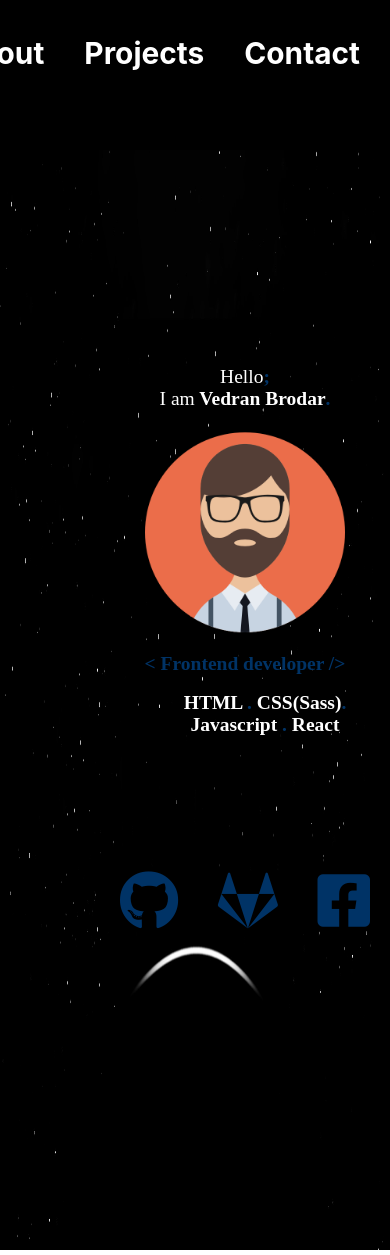
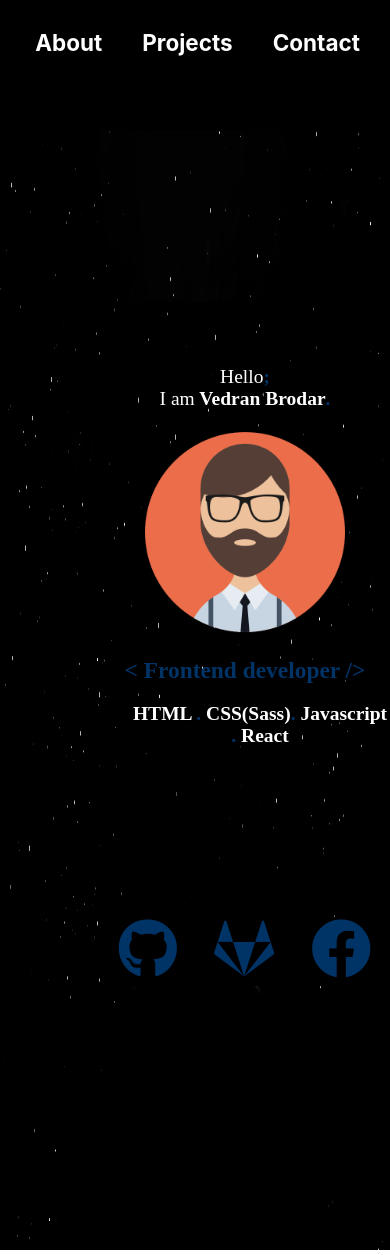
Before and after one commit to vbrodar/portfolio-website, a React (Create React App) app: page / in a window 390 px wide. Built offline with nearby package versions, Linux system fonts and the light colour scheme; a web font is replaced by a local one.

Commit message:
Fixed part of responsivity and added social links

```diff
--- a/src/App.js
+++ b/src/App.js
@@ -5,7 +5,6 @@ import Home from "./components/Home";
 import About from "./components/About";
 import Contact from "./components/Contact";
 import Projects from "./components/Projects";
-import { FontAwesomeIcon } from "@fortawesome/react-fontawesome";
 
 function App() {
   return (
@@ -20,7 +19,7 @@ function App() {
             <div>
               <li>
                 <Link to={"/"} className="navbar-title">
-                  <h2>Vedran Brodar </h2>
+                  <h2>Vedran Brodar</h2>
                 </Link>
               </li>
             </div>
--- a/src/App.scss
+++ b/src/App.scss
@@ -6,10 +6,15 @@ $text-color: white;
   white-space: pre-line;
   vertical-align: bottom;
   text-size-adjust: auto;
+  @media screen and (max-width: 1024px) {
+    .navbar-nav {
+      font-size: 15px;
+    }
+  }
 
   ul {
     width: 100%;
-    height: 150px; // Needs to be between 120 and 130px to show Vedran Brodar title on navbar
+    height: 130px; // Needs to be between 120 and 130px to show Vedran Brodar title on navbar
     list-style-type: none;
     margin: 0;
     padding: 0;
@@ -17,39 +22,42 @@ $text-color: white;
     display: flex;
     justify-content: flex-end;
     min-height: 100%;
-    min-width: 0; /* this one right here does it!*/
   }
   li {
     margin: 10px;
     margin-right: 30px;
   }
-  .navbar-title {
+  div .navbar-title {
     text-decoration: none;
     color: $text-color;
     margin: 0 auto;
-    margin-right: 600px;
     font-family: "Open Sans", sans-serif;
     font-size: 120%;
     font-weight: 800;
-    text-align: center;
     position: relative;
-    bottom: 15px;
+    display: inline;
+    font-size: 2vw;
+    justify-content: flex-start;
+    margin-right: 600px;
+    width: auto;
 
     :hover:before {
       visibility: hidden;
     }
   }
-  .nav-link {
+
+  a.nav-link {
+    // a defines all links in code
+    display: inline-block;
     text-decoration: none;
     color: $text-color;
     justify-content: space-between;
+    width: 90%;
+    margin: auto;
+    align-items: center;
 
     // hover effects beginning
     position: relative;
-  }
-  a {
-    // a defines all links in code
-    display: inline-block;
     :before {
       content: "";
       position: absolute;
@@ -66,17 +74,11 @@ $text-color: white;
       visibility: visible;
       width: 100%;
     }
-
-    i {
-      visibility: visible;
-      font-size: 10px;
-      color: white;
-    }
   }
 
   img.programming-image {
     width: 100%;
-    height: 1100px;
+    min-height: 1120px;
     overflow: auto;
     background-position: center top;
     background-size: cover;
@@ -100,7 +102,7 @@ $text-color: white;
     text-align: center;
     font-size: 50px;
     position: absolute;
-    top: 640px;
+    top: 650px;
     left: 100px;
     -webkit-transform: translateY(-50%);
     -ms-transform: translateY(-50%);
@@ -116,7 +118,7 @@ $text-color: white;
     text-align: center;
     font-size: 60px;
     color: #003366;
-    font-size: 5vw;
+    font-size: 6vw;
   }
   .bolder-words {
     // Class selector with purpose to bold words in text
@@ -127,11 +129,10 @@ $text-color: white;
     color: #003366;
   }
   .technologies-description {
-    font-size: 70px;
-    bottom: 150px;
+    font-size: 80px;
     font-size: 5vw;
     text-align: center;
-    margin-left: 40px;
+    margin-left: 30px;
   }
   .home-avatar {
     width: 200px;
@@ -152,9 +153,16 @@ $text-color: white;
     margin-top: 150px;
     position: relative;
     justify-content: space-around;
-    bottom: 15px;
+    text-align: center;
     font-size: 60px;
     color: #003366;
     max-width: 100%;
+    top: 20px;
+    i.fab.fa-github,
+    .fab.fa-gitlab,
+    .fab.fa-facebook {
+      text-decoration: none;
+      color: #003366;
+    }
   }
 }
--- a/src/components/Home.js
+++ b/src/components/Home.js
@@ -26,9 +26,27 @@ class Home extends Component {
             React
           </h2>
           <footer>
-            <i class="fab fa-github"></i>
-            <i class="fab fa-gitlab"></i>
-            <i class="fab fa-facebook-square"></i>
+            <a
+              href="https://github.com/vbrodar"
+              rel="noopener noreferrer"
+              target="_blank"
+            >
+              <i className="fab fa-github" aria-hidden="true"></i>
+            </a>
+            <a
+              href="https://gitlab.com/vbrodar"
+              rel="noopener noreferrer"
+              target="_blank"
+            >
+              <i class="fab fa-gitlab" aria-hidden="true"></i>
+            </a>
+            <a
+              href="https://www.facebook.com/thewaywardone"
+              rel="noopener noreferrer"
+              target="_blank"
+            >
+              <i class="fab fa-facebook" aria-hidden="true"></i>
+            </a>
           </footer>
         </h2>
       </div>
```
